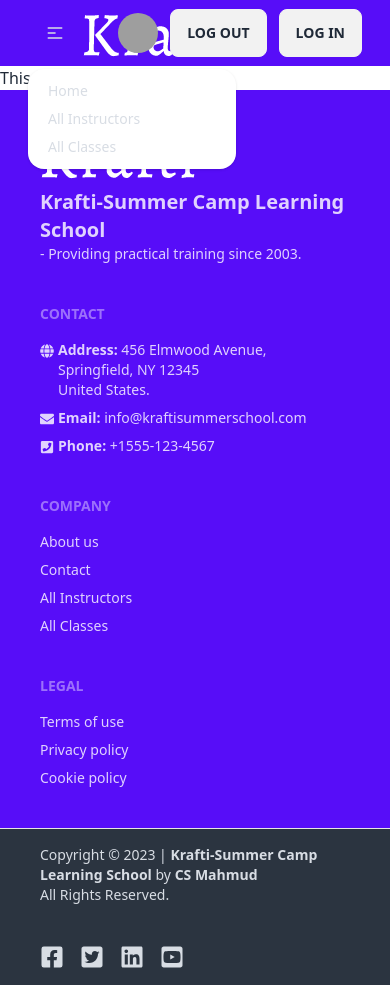
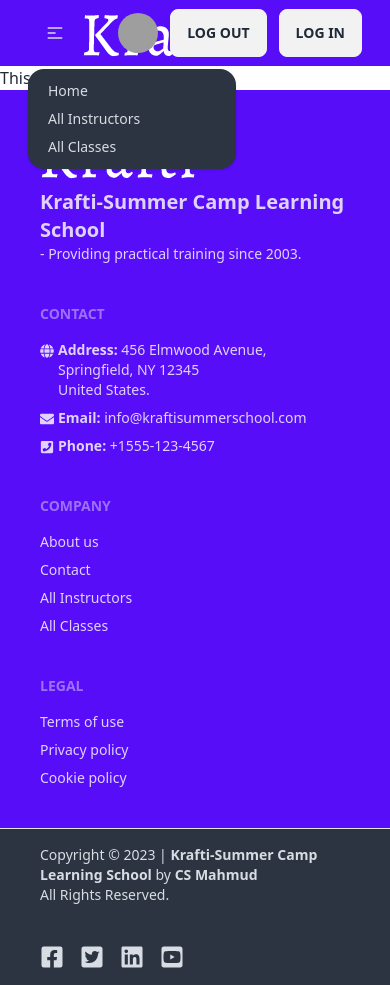
Before and after one commit to csmahmud99/krafti-summer-camp-school-client, a React (Vite) app: page / in a window 390 px wide. Both pictures are taken after a click on the label 55 px from the left and 33 px from the top of the page. Built offline with nearby package versions, Linux system fonts and the light colour scheme; grey boxes are pictures that could not be loaded.

Commit message:
BG Color of the header navigation bar on small devices --- Fixed

```diff
--- a/src/pages/shared/Header/NavigationBar/NavigationBar.jsx
+++ b/src/pages/shared/Header/NavigationBar/NavigationBar.jsx
@@ -16,7 +16,7 @@
                         <label tabIndex={0} className="btn btn-ghost lg:hidden">
                             <svg xmlns="http://www.w3.org/2000/svg" className="h-5 w-5" fill="none" viewBox="0 0 24 24" stroke="currentColor"><path strokeLinecap="round" strokeLinejoin="round" strokeWidth="2" d="M4 6h16M4 12h8m-8 6h16" /></svg>
                         </label>
-                        <ul tabIndex={0} className="menu menu-sm dropdown-content mt-3 p-2 shadow bg-base-100 rounded-box w-52">
+                        <ul tabIndex={0} className="menu menu-sm dropdown-content mt-3 p-2 shadow bg-neutral rounded-box w-52">
                             {navOptions}
                         </ul>
                     </div>
```
